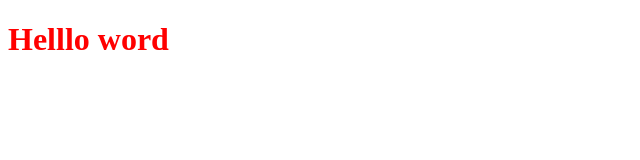
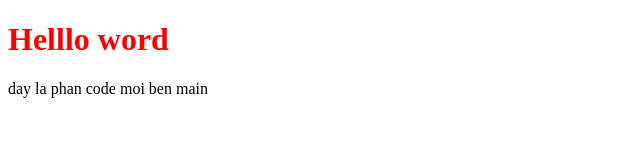
Before and after one commit to ducpv187/TestGit, a plain HTML site: page index.html in a window 1280 px wide. Shown: the whole page, without its empty margins (0-640 px from the left). Drawn offline with Linux system fonts and the light colour scheme.

Commit message:
up code new branch main

```diff
--- a/index.html
+++ b/index.html
@@ -10,6 +10,9 @@
 <body>
     <main>
         <h1 class="test">Helllo word</h1>
+        <div>
+            day la phan code moi ben main
+        </div>
     </main>
     <script src="./common/main.js"></script>
 </body>
```
